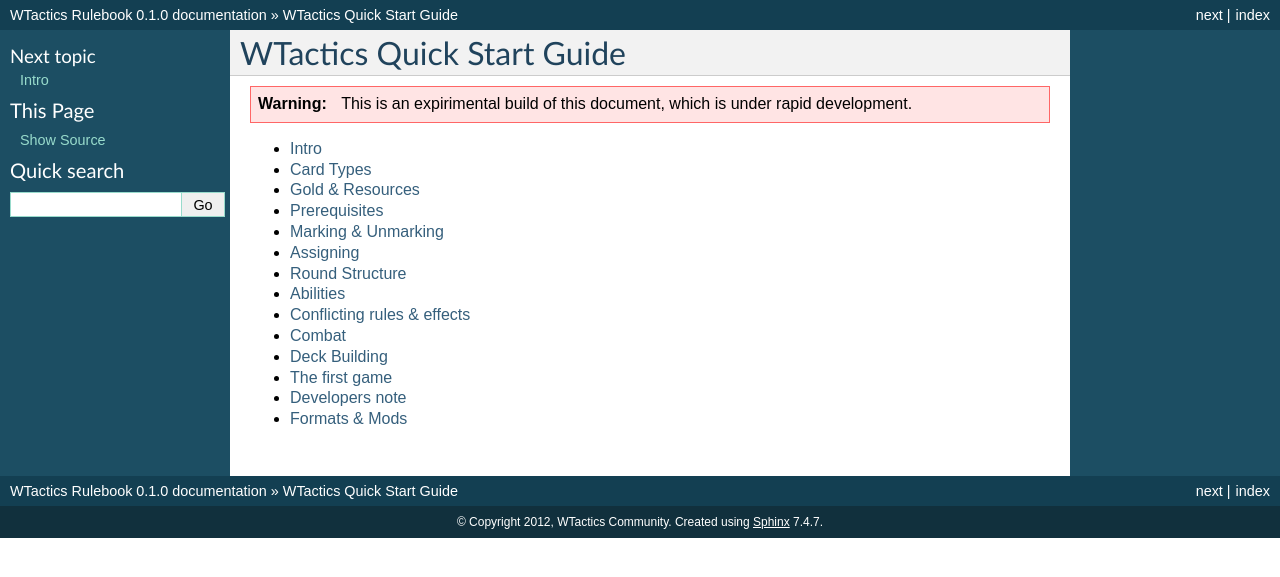
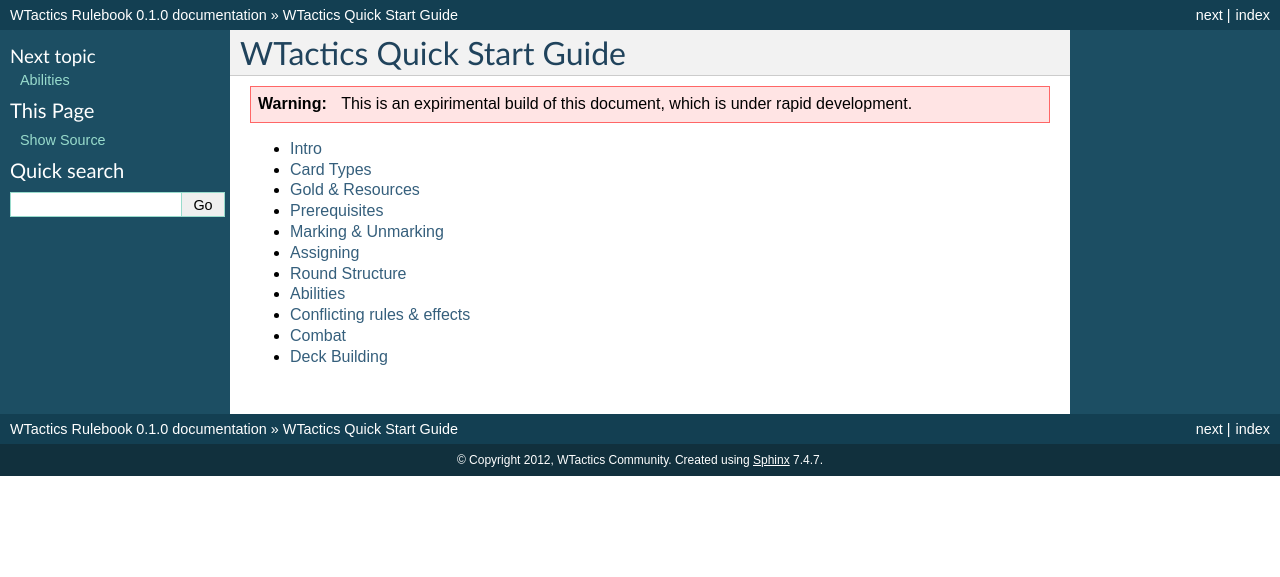
Before and after one commit to naught101/rules, a Sphinx documentation site: the page built from source/index.rst, in a window 1280 px wide. Shown: the top 577 px of the page. Built offline with Sphinx 7.4.7, drawn with Linux system fonts in a browser that asks for light colours; some of the changed lines change nothing that is shown.

Commit message:
- removed unnecesary chapter

```diff
--- a/source/index.rst
+++ b/source/index.rst
@@ -4,6 +4,12 @@
 .. warning::
    This is an expirimental build of this document, which is under rapid
    development.
+
+.. toctree::
+   :glob:
+   :hidden:
+
+   quickstart/*
 
 .. toctree::
    :titlesonly:
@@ -19,6 +25,3 @@
    quickstart/conflicting_rules_and_effects
    quickstart/combat
    quickstart/deck_building
-   quickstart/first_game
-   quickstart/developer_notes
-   quickstart/formats_and_mods
```
